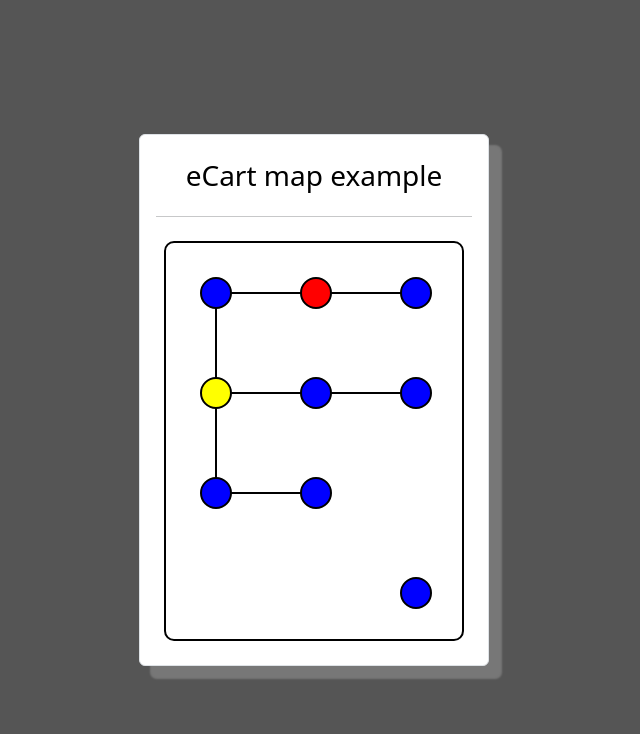
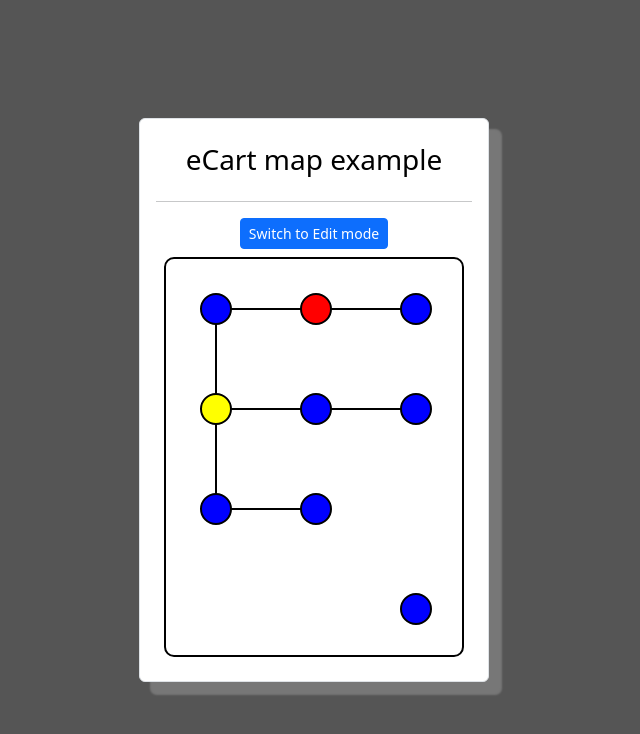
Before and after one commit to robertnicolescu42/ecart-map-demo, an Angular app: page / in a window 1280 px wide. Shown: the top 734 px of the page, without its empty margins (326-966 px from the left). Built offline with nearby package versions, Linux system fonts and the light colour scheme.

Commit message:
Added edit button

```diff
--- a/src/app/ecart-map/ecart-map.component.css
+++ b/src/app/ecart-map/ecart-map.component.css
@@ -15,7 +15,3 @@
 .map-title {
   cursor: default;
 }
-
-.border {
-  border: 1px solid transparent;
-}
--- a/src/app/ecart-map/ecart-map.component.html
+++ b/src/app/ecart-map/ecart-map.component.html
@@ -4,6 +4,15 @@
   <div class="text-center map-container border rounded p-3">
     <p class="h3 p-2 map-title text-black">eCart map example</p>
     <hr />
+    <div>
+      <button
+        class="btn btn-sm"
+        (click)="editMode = !editMode"
+        [ngClass]="editMode ? 'btn-danger' : 'btn-primary'"
+      >
+        Switch to {{ editMode ? "Normal" : "Edit" }} mode
+      </button>
+    </div>
     <div class="p-2 position-relative" *ngIf="stoppers">
       <svg
         [attr.width]="svgDimensions.width"
@@ -47,7 +56,7 @@
           tooltipClass="custom-tooltip"
           (mouseover)="showDetails(stopper)"
           (mouseout)="hideDetails()"
-          (click)="onStopperClick(stopper)"
+          (click)="!editMode ? onStopperClick(stopper) : null"
         ></circle>
       </svg>
 
--- a/src/app/ecart-map/ecart-map.component.ts
+++ b/src/app/ecart-map/ecart-map.component.ts
@@ -1,5 +1,5 @@
 import { CommonModule } from '@angular/common';
-import { Component, OnInit } from '@angular/core';
+import { Component, Input, OnInit } from '@angular/core';
 import { TooltipModule } from 'ngx-bootstrap/tooltip';
 
 interface Stopper {
@@ -38,6 +38,9 @@ interface Stopper {
   styleUrl: './ecart-map.component.css',
 })
 export class EcartMapComponent implements OnInit {
+  @Input()
+  editMode = false;
+
   padding = 50;
   stoppers: Stopper[] = [
     // First row
@@ -125,6 +128,7 @@ export class EcartMapComponent implements OnInit {
   tooltipX = 0;
   tooltipY = 0;
   svgDimensions = { width: 0, height: 0 };
+  selectedStopper = null;
 
   ngOnInit(): void {
     this.updateSvgDimensions();
@@ -147,6 +151,7 @@ export class EcartMapComponent implements OnInit {
 
   onStopperClick(stopper) {
     console.log('Stopper clicked:', stopper);
+    this.selectedStopper = stopper;
   }
 
   updateSvgDimensions() {
```
